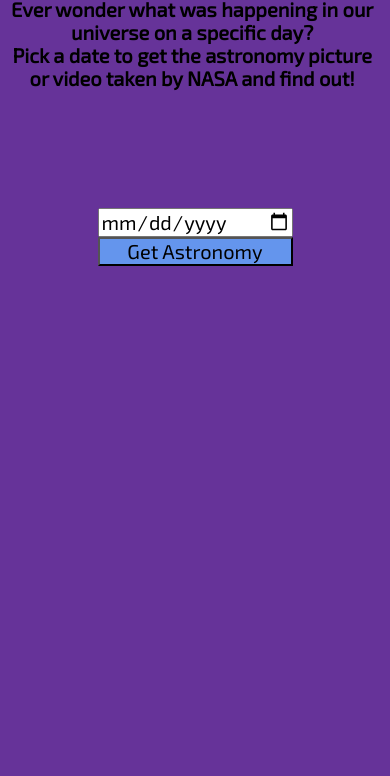
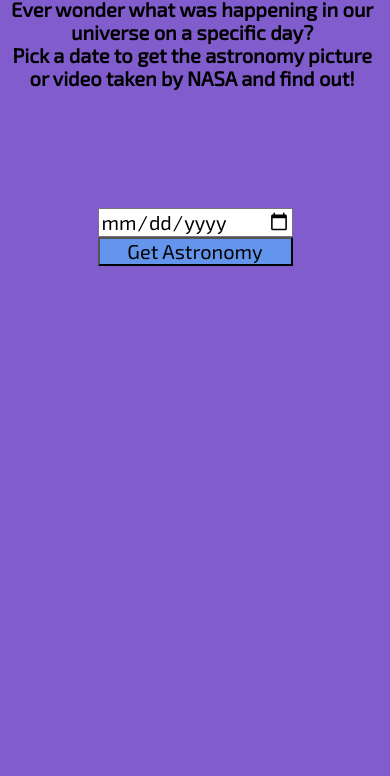
Before and after one commit to JCardona0110/stargazing, a website: page public/index.html in a window 390 px wide. Shown: the part 71-847 px from the top of the page. Drawn offline with Linux system fonts and the light colour scheme.

Commit message:
changed mobile background colour

```diff
--- a/public/css/main.scss
+++ b/public/css/main.scss
@@ -104,6 +104,6 @@ body {
 		padding: 10px 0 0 0;
 	}
 	html {
-		background-color: rebeccapurple;
+		background-color: rgb(128, 92, 204);
 	}
 }
```
Also changed, not shown: public/css/main.css.
